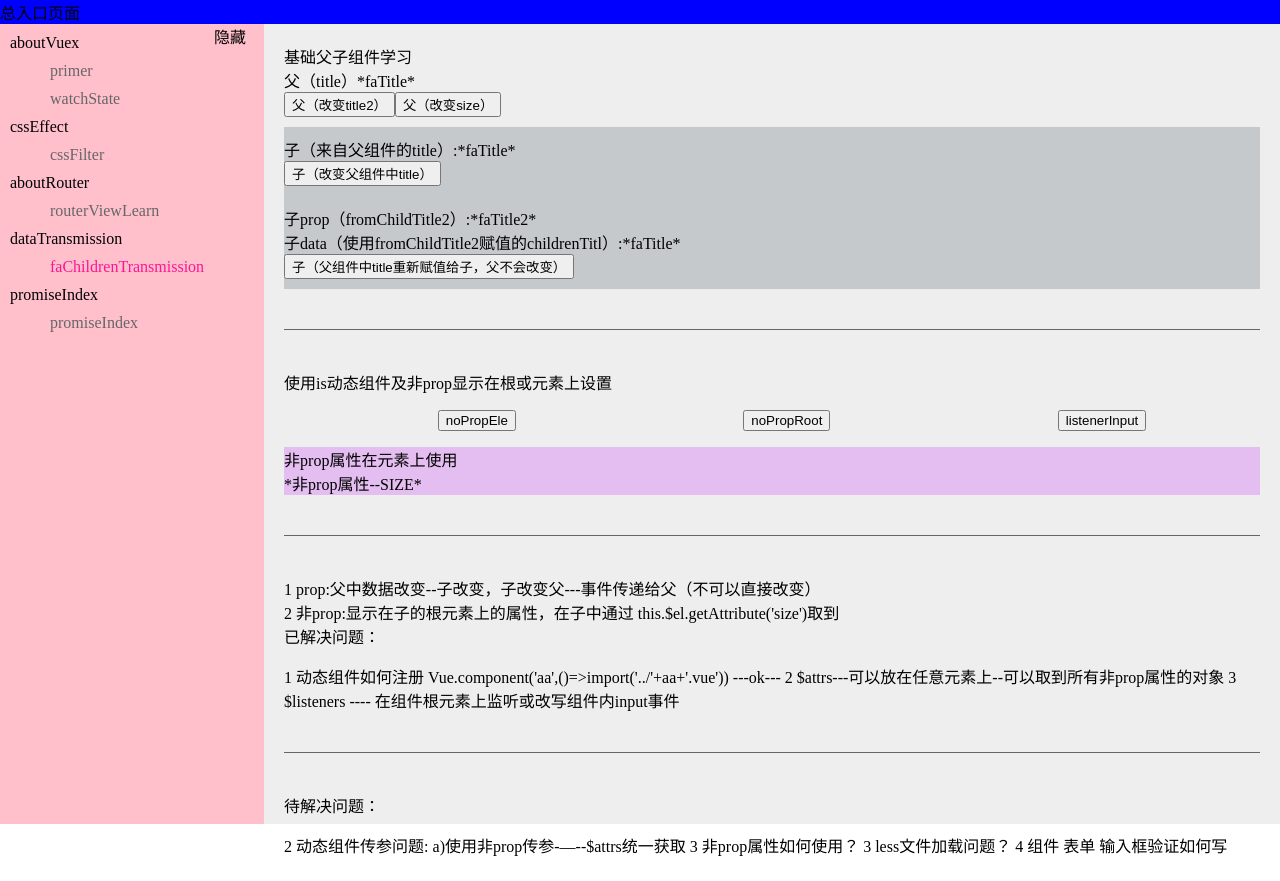
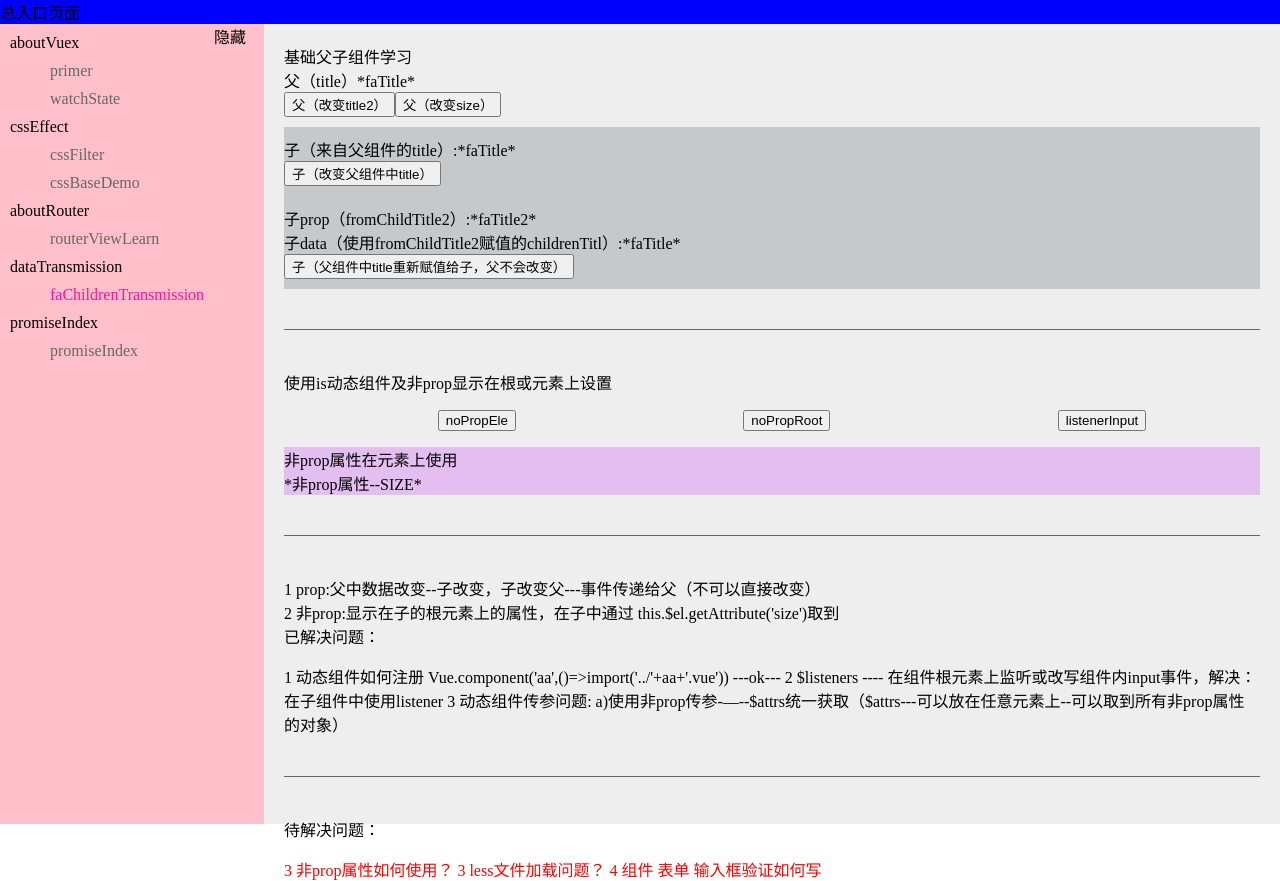
Before and after one commit to xiyanjo/workReview, a Vue app: page /index/dataTransmission/faChildrenTransmission in a window 1280 px wide. Before the commit the page ends 857 px from the top, so only its background shows below. Built offline with nearby package versions, Linux system fonts and the light colour scheme.

Commit message:
'伪元素学习'

```diff
--- a/src/components/common/leftMenu/index.vue
+++ b/src/components/common/leftMenu/index.vue
@@ -53,7 +53,11 @@
           children: [{
             name: 'cssFilter',
             path: '/index/cssEffect/cssFilter',
-          },]
+          },{
+                name:'cssBaseDemo',
+                path:'/index/cssEffect/cssBaseDemo',
+            },
+          ]
         },
         {
           name: 'aboutRouter',
--- /dev/null
+++ b/src/components/cssEffect/cssBaseDemo.vue
@@ -0,0 +1,54 @@
+<template>
+ <div>
+    <div>
+      <span class="beforeEle eleBox">伪元素before--在元素前加元素</span>
+      <a  href="http://www.cnblogs.com/starof" class="afterEle eleBox">伪元素after--在元素后加元素</a>
+    </div>
+
+
+
+ </div>
+</template>
+
+<script>
+ export default {
+   data () {
+     return {
+
+     }
+   },
+   components: {
+
+   }
+ }
+</script>
+
+<style>
+.eleBox{
+  display: inline-block;
+  padding:10px 15px;
+  /* display:none; */
+}
+.afterEle{
+  background:coral;
+}
+.beforeEle{
+  background:cornflowerblue;
+}
+.beforeEle::before{
+  content:'i am beforeEle';
+  background:plum;
+  padding: 10px 15px;
+}
+.afterEle::after{
+  /*
+  * 1 attr 引用网址
+  * 2 url  引用图片
+  */
+    /* content: "(" attr(href) ")"; */
+    content: url("https://www.baidu.com/img/baidu_jgylogo3.gif");
+}
+
+
+
+</style>
--- a/src/components/dataTransmission/faChildrenTransmission.vue
+++ b/src/components/dataTransmission/faChildrenTransmission.vue
@@ -47,15 +47,15 @@
       <div>已解决问题：</div>
       <p>
         1 动态组件如何注册 Vue.component('aa',()=>import('@/components/'+aa+'.vue')) ---ok---
-        2 $attrs---可以放在任意元素上--可以取到所有非prop属性的对象
-        3 $listeners ---- 在组件根元素上监听或改写组件内input事件
+        2 $listeners ---- 在组件根元素上监听或改写组件内input事件，解决：在子组件中使用listener
+        3 动态组件传参问题: a)使用非prop传参-—--$attrs统一获取（$attrs---可以放在任意元素上--可以取到所有非prop属性的对象）
+
       </p>
 
       <div class="line"></div>
 
       <div> 待解决问题：</div>
-      <p>
-        2 动态组件传参问题: a)使用非prop传参-—--$attrs统一获取
+      <p style="color:red">
         3 非prop属性如何使用？
         3 less文件加载问题？
         4 组件 表单 输入框验证如何写
@@ -92,8 +92,6 @@
           label: '姓名',
           value: '',
         },
-        inputVal: ''
-
       }
     },
     components: {
--- a/src/router.js
+++ b/src/router.js
@@ -15,6 +15,7 @@ const watchState=()=>import('@/components/aboutVuex/watchState.vue')
 const faChildrenTransmission=()=>import('@/components/dataTransmission/faChildrenTransmission.vue')
 
 const cssFilter=()=>import('@/components/cssEffect/cssFilter.vue')
+const cssBaseDemo=()=>import('@/components/cssEffect/cssBaseDemo.vue')
 
 const promiseIndex=()=>import('@/components/promiseEs6/index')
 
@@ -64,6 +65,12 @@ const routes=[
                 children:[]
             },
             {
+                name:'cssBaseDemo',
+                path:'/index/cssEffect/cssBaseDemo',
+                component:cssBaseDemo,
+                children:[]
+            },
+            {
                 name:'promiseEs6',
                 path:'/index/promiseEs6/promiseIndex',
                 component:promiseIndex,
```
